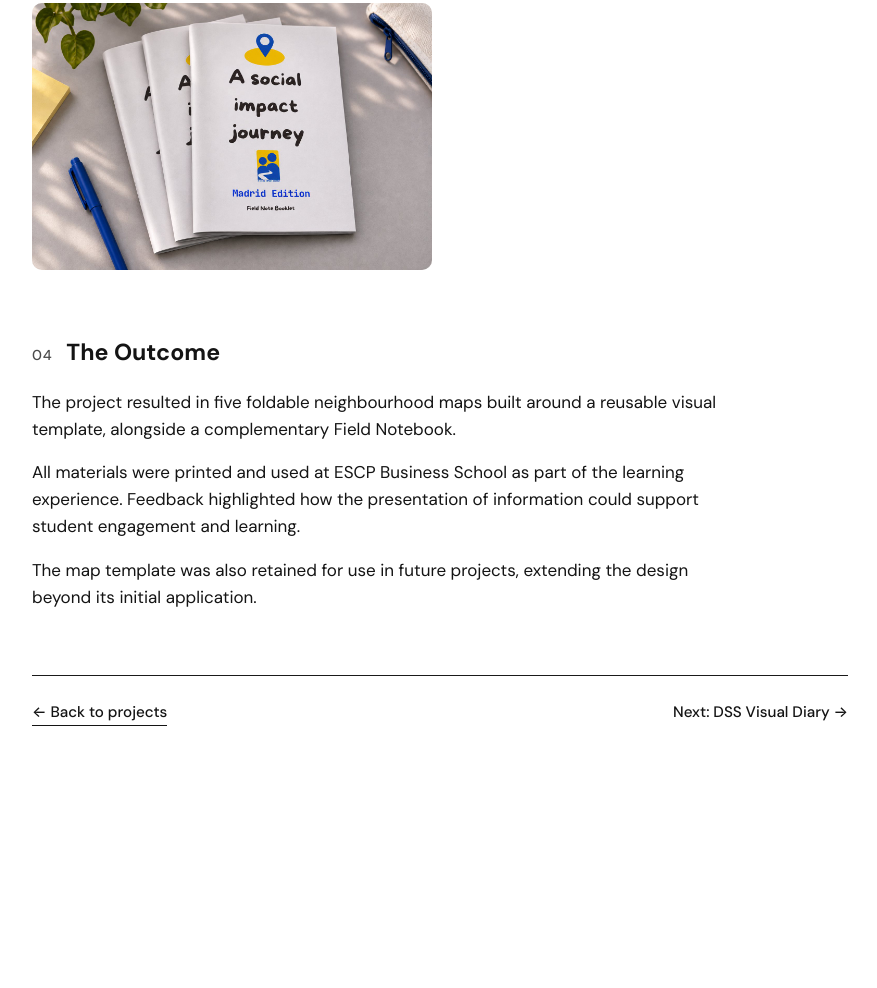
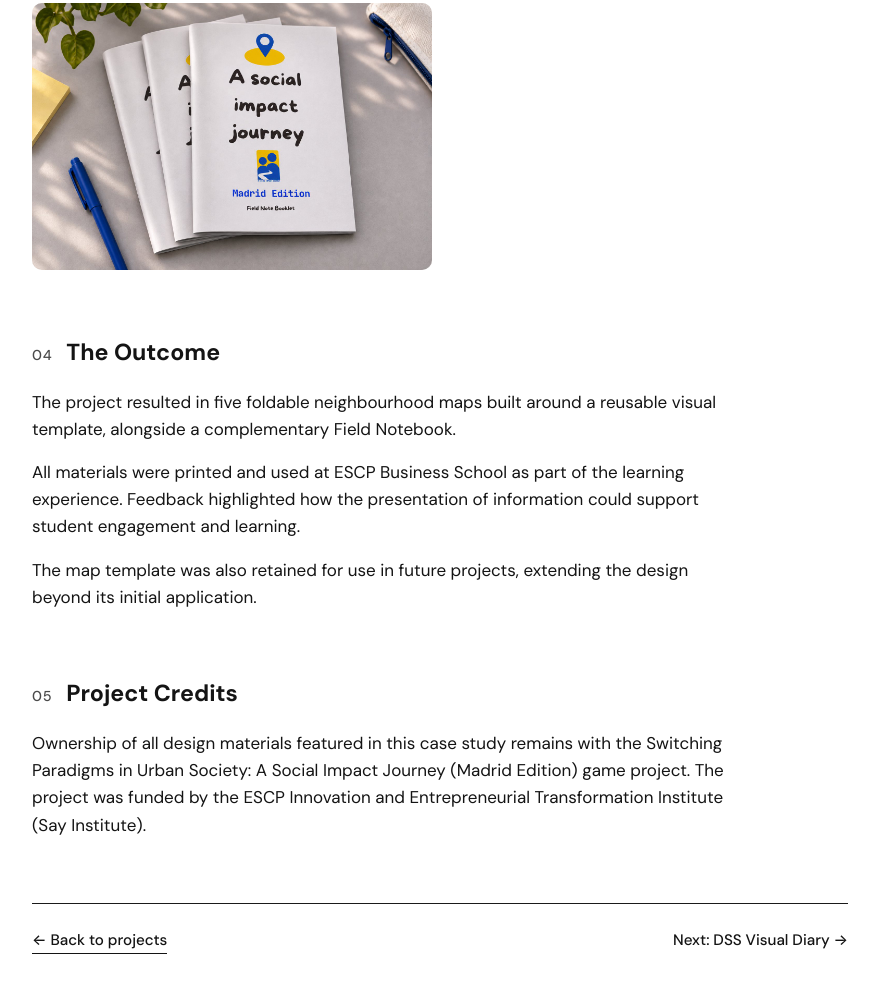
Before and after one commit to reyhaneh-mohammadi/Reyhaneh-mohammadi.github.io, a plain HTML site: page projects/social-impact-journey/index.html in a window 1280 px wide. Shown: the part 2335-3323 px from the top of the page, without its empty margins (200-1077 px from the left). Before the commit the page ends 3157 px from the top, so only its background shows below. Drawn offline with Linux system fonts and the light colour scheme.

Commit message:
Update index.html

```diff
--- a/projects/social-impact-journey/index.html
+++ b/projects/social-impact-journey/index.html
@@ -41,6 +41,10 @@
     <p>All materials were printed and used at ESCP Business School as part of the learning experience. Feedback highlighted how the presentation of information could support student engagement and learning.</p>
     <p>The map template was also retained for use in future projects, extending the design beyond its initial application.</p>
   </section>
+  <section class="cs-section" id="credits">
+    <h2><span class="num">05</span> Project Credits</h2>
+    <p>Ownership of all design materials featured in this case study remains with the Switching Paradigms in Urban Society: A Social Impact Journey (Madrid Edition) game project. The project was funded by the ESCP Innovation and Entrepreneurial Transformation Institute (Say Institute).</p>
+  </section>
   <nav class="cs-footer" aria-label="Project navigation">
     <a class="back" href="../../index.html">← Back to projects</a>
     <a class="next" href="../dss-visual-diary/index.html">Next: DSS Visual Diary →</a>
```
